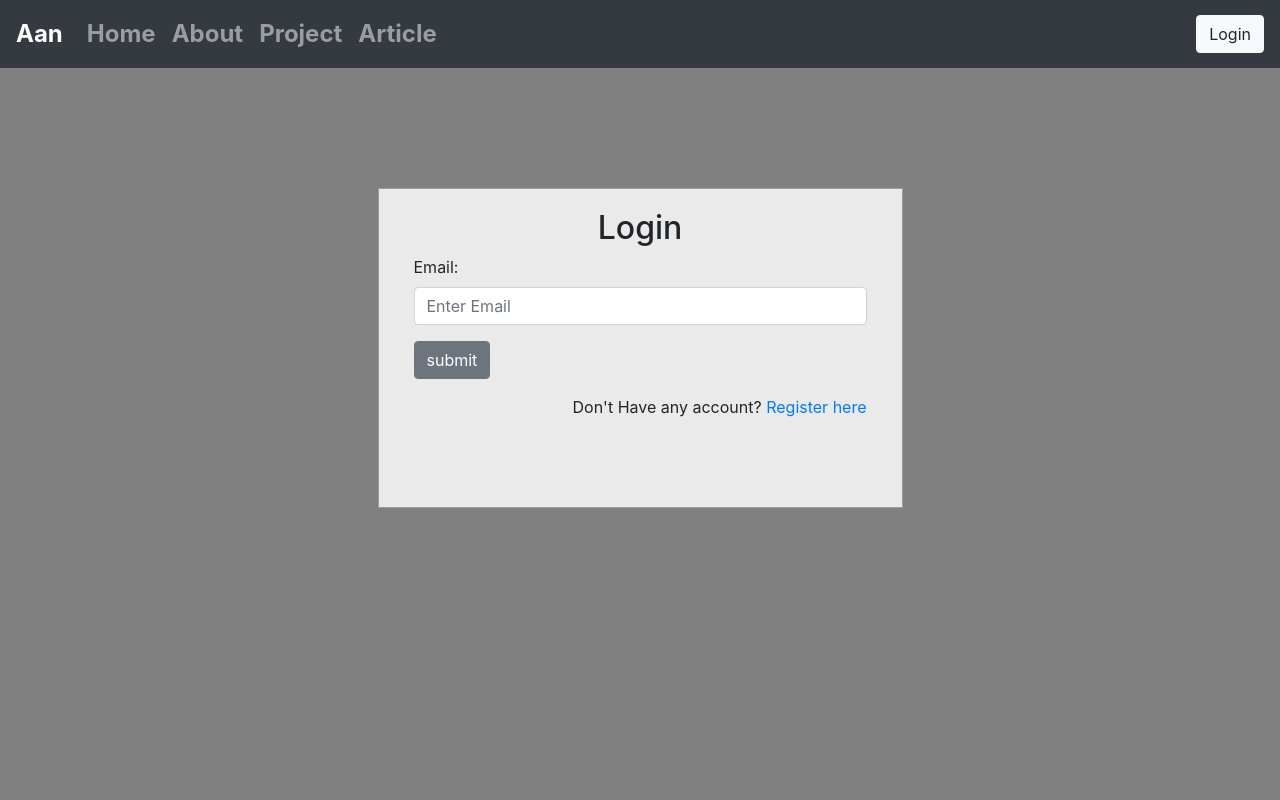
After one commit to Supiraru/First-Flask-Website, a Flask app: page /login in a window 1280 px wide. The commit adds this page. Run offline with Flask 2, Linux system fonts and the light colour scheme; some libraries are stand-ins or nearby versions.

Commit message:
added dictionary and login page

```diff
--- a/App.py
+++ b/App.py
@@ -1,7 +1,30 @@
 from flask import Flask, render_template, request
-
+from dictionary import dictionary
+import mysql.connector
 
 root = Flask(__name__,static_url_path='/static')
+root.config['DB_USER'] = 'Aan'
+root.config['DB_PASSWORD'] = 'Abc123de45'
+root.config['DB_NAME'] = 'testdata'
+root.config['DB_HOST'] = 'localhost'
+
+conn = cursor = None
+
+def openDb():
+    global conn, cursor
+    conn = mysql.connector.connect(
+        user = root.config['DB_USER'],
+        password = root.config['DB_PASSWORD'],
+        database = root.config['DB_NAME'],
+        host = root.config['DB_HOST']
+    )
+    cursor = conn.cursor()
+
+def closeDb():
+    global conn, cursor
+    cursor.close()
+    conn.close()
+
 
 @root.route('/')
 def home():
@@ -40,5 +63,18 @@ def TestPage():
         return render_template('TestResult.html', Name=Name)
     return render_template('Test.html')
 
+@root.route('/project/dictionary', methods = ['GET', 'POST'])
+def dictFunc():
+    if request.method == "POST":
+        UserInput = request.form['UserInput']
+        Meaning = dictionary(UserInput)
+        return render_template('DictResult.html', UserInput=UserInput, Meaning=Meaning)
+    return render_template('Dictionary.html')
+
+@root.route('/login',  methods = ['GET', 'POST'])
+def login():
+    return render_template('Login.html')
+
+
 if __name__ == '__main__':
     root.run(debug = True)
--- /dev/null
+++ b/static/CSS/login.css
@@ -0,0 +1,19 @@
+body {
+    margin: 0;
+    padding: 0;
+    background-color: grey;
+    height: 100vh;
+  }
+  #login .container #login-row #login-column #login-box {
+    margin-top: 120px;
+    max-width: 600px;
+    height: 320px;
+    border: 1px solid #9C9C9C;
+    background-color: #EAEAEA;
+  }
+  #login .container #login-row #login-column #login-box #login-form {
+    padding: 20px;
+  }
+  #login .container #login-row #login-column #login-box #login-form #register-link {
+    margin-top: -85px;
+  }
--- /dev/null
+++ b/templates/Login.html
@@ -0,0 +1,36 @@
+{% extends 'layout.html' %}
+{% block title %} Login {% endblock %}
+
+{% block link %}
+<link href="//maxcdn.bootstrapcdn.com/bootstrap/4.1.1/css/bootstrap.min.css" rel="stylesheet" id="bootstrap-css">
+<script src="//maxcdn.bootstrapcdn.com/bootstrap/4.1.1/js/bootstrap.min.js"></script>
+<script src="//cdnjs.cloudflare.com/ajax/libs/jquery/3.2.1/jquery.min.js"></script>
+<link rel="stylesheet" href="/static/CSS/login.css">
+{% endblock %}
+
+{% block body %}
+<div id="login">
+    <div class="container">
+        <div id="login-row" class="row justify-content-center align-items-center">
+            <div id="login-column" class="col-md-6">
+                <div id="login-box" class="col-md-12">
+                    <form action = "/login" id="login-form" class="form" method="POST">
+                        <h2 class="text-center">Login</h2>
+                        <div class="form-group">
+                            <label for="Email" >Email:</label><br>
+                            <input type="text" name="Email" id="Email" class="form-control" placeholder="Enter Email">
+                        </div>
+                        <div class="form-group">
+                            <input type="submit" name="submit" class="btn btn-secondary btn-md" value="submit">
+                        </div>
+                        <div class="form-group text-right">
+                            <p>Don't Have any account? <a href="/register" >Register here</a></p>
+                        </div>
+                    </form>
+                </div>
+            </div>
+        </div>
+    </div>
+</div>
+
+{% endblock %}
--- a/templates/includes/_navbar.html
+++ b/templates/includes/_navbar.html
@@ -15,6 +15,10 @@
         <li class="nav-item">
             <a class="nav-link" href="/project">Project</a>
         </li>
+        <li class="nav-item">
+          <a class="nav-link" href="/article">Article</a>
+        </li>
       </ul>
+      <a class="btn btn-light d-none d-lg-inline-block mb-3 mb-md-0 ml-md-3" href="/login">Login</a>
     </div>
   </nav>
--- a/templates/project.html
+++ b/templates/project.html
@@ -10,5 +10,7 @@
         <li class="list-group-item"><a href="project/Brick">Brick Games</a></li>
         <li class="list-group-item"><a href="project/HexOctBinDec">HexOctBinDec Converter</a></li>
         <li class="list-group-item"><a href="project/Testing">Test Page</a></li>
+        <li class="list-group-item"><a href="project/dictionary">Dictionary</a></li>
+
     </ul>
 {% endblock %}
```
Also changed, not shown: Database.py (added, +14 -0 lines), dictionary.py (added, +8 -0 lines), templates/DictResult.html (added, +11 -0 lines), templates/Dictionary.html (added, +14 -0 lines).
